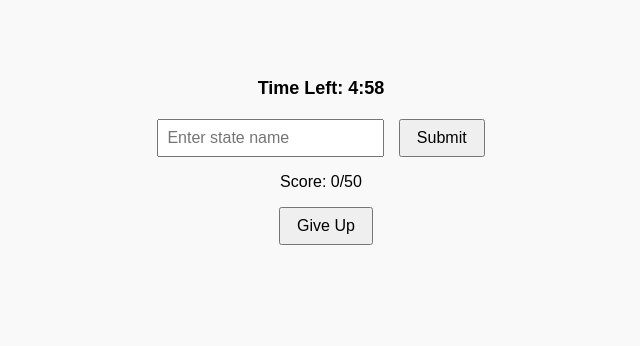
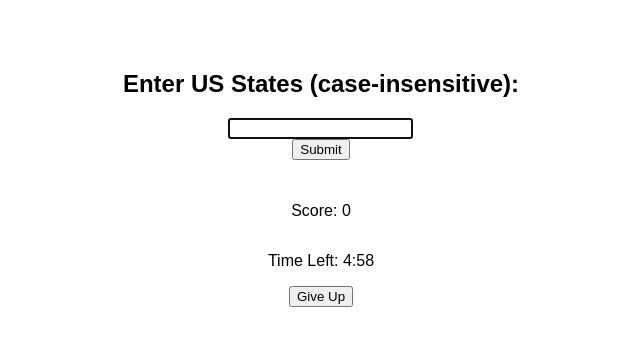
Before and after one commit to vanshhhpandeyyy/us_states_trivia, a plain HTML site: page front/src/index.html in a window 1280 px wide. Both pictures are taken after a click on the button "Start". Shown: the whole page, without its empty margins (319-959 px from the left). Drawn offline with Linux system fonts and the light colour scheme.

Commit message:
compiled again

```diff
--- a/front/src/index.html
+++ b/front/src/index.html
@@ -4,117 +4,126 @@
   <title>US States Trivia</title>
   <style>
     body {
+      display: flex;
+      flex-direction: column;
+      align-items: center;
       font-family: Arial, sans-serif;
-      text-align: center;
-      padding-top: 50px;
-      background: #f9f9f9;
+      margin-top: 50px;
     }
-    #game, #endScreen {
+    #gameArea {
       display: none;
+      flex-direction: column;
+      align-items: center;
     }
-    input {
-      padding: 8px;
-      font-size: 16px;
-    }
-    button {
-      padding: 8px 16px;
-      font-size: 16px;
-      margin-left: 10px;
-    }
-    #timer {
-      font-weight: bold;
-      font-size: 18px;
-      margin: 20px 0;
+    #result {
+      margin-top: 10px;
     }
   </style>
 </head>
 <body>
-
-  <!-- Start Screen -->
-  <div id="startScreen">
-    <h2>Are you ready to name all US states in 5 minutes?</h2>
-    <button onclick="startGame()">Start</button>
+  <div id="intro">
+    <h2>Are you ready to name all 50 U.S. states in 5 minutes?</h2>
+    <button id="startBtn">Start</button>
   </div>
 
-  <!-- Game Interface -->
-  <div id="game">
-    <p id="timer">Time Left: 5:00</p>
-    <input type="text" id="stateInput" placeholder="Enter state name" />
-    <button onclick="submitState()">Submit</button>
+  <div id="gameArea">
+    <h2>Enter US States (case-insensitive):</h2>
+    <input type="text" id="stateInput" />
+    <button id="submitBtn">Submit</button>
     <p id="result"></p>
-    <p>Score: <span id="score">0</span>/50</p>
-    <button onclick="endGame(false)">Give Up</button>
+    <p>Score: <span id="score">0</span></p>
+    <p>Time Left: <span id="timer">5:00</span></p>
+    <button id="giveUpBtn">Give Up</button>
   </div>
 
-  <!-- End Screen -->
-  <div id="endScreen">
-    <h2 id="endMessage"></h2>
-    <p>Final Score: <span id="finalScore"></span>/50</p>
-    <button onclick="restart()">Restart</button>
+  <div id="endScreen" style="display:none;">
+    <h2 id="finalMessage"></h2>
+    <button onclick="location.reload()">Restart</button>
   </div>
 
   <script>
     let score = 0;
-    let timeLeft = 300; // 5 minutes = 300 seconds
+    let correct = new Set();
     let timerInterval;
-    const correct = new Set();
+
+    const stateInput = document.getElementById("stateInput");
+    const scoreSpan = document.getElementById("score");
+    const result = document.getElementById("result");
+    const timerDisplay = document.getElementById("timer");
 
     function startGame() {
-      document.getElementById("startScreen").style.display = "none";
-      document.getElementById("game").style.display = "block";
-      timerInterval = setInterval(updateTimer, 1000);
-    }
-
-    function updateTimer() {
-      if (timeLeft <= 0) {
-        endGame(false);
-        return;
-      }
-      timeLeft--;
-      const min = Math.floor(timeLeft / 60);
-      const sec = String(timeLeft % 60).padStart(2, '0');
-      document.getElementById("timer").innerText = `Time Left: ${min}:${sec}`;
+      document.getElementById("intro").style.display = "none";
+      document.getElementById("gameArea").style.display = "flex";
+      startTimer(300); // 5 minutes
+      stateInput.focus();
     }
 
     async function submitState() {
-      const input = document.getElementById("stateInput");
-      const state = input.value.trim();
+      const state = stateInput.value.trim();
+      if (!state) return;
 
       const res = await fetch("/check", {
         method: "POST",
         body: state
       });
+
       const text = await res.text();
 
       if (text === "valid" && !correct.has(state.toLowerCase())) {
         correct.add(state.toLowerCase());
         score++;
-        document.getElementById("result").innerText = "Correct!";
+        result.innerText = "Correct!";
       } else if (correct.has(state.toLowerCase())) {
-        document.getElementById("result").innerText = "Already entered.";
+        result.innerText = "Already entered.";
       } else {
-        document.getElementById("result").innerText = "Invalid.";
+        result.innerText = "Invalid.";
       }
 
-      document.getElementById("score").innerText = score;
-      input.value = "";
+      scoreSpan.innerText = score;
+      stateInput.value = "";
 
       if (score === 50) {
         endGame(true);
       }
     }
 
-    function endGame(won) {
-      clearInterval(timerInterval);
-      document.getElementById("game").style.display = "none";
-      document.getElementById("endScreen").style.display = "block";
-      document.getElementById("endMessage").innerText = won ? "You Won!" : "You Lost. Wanna try again?";
-      document.getElementById("finalScore").innerText = score;
+    function startTimer(seconds) {
+      let remaining = seconds;
+      timerDisplay.innerText = formatTime(remaining);
+      timerInterval = setInterval(() => {
+        remaining--;
+        timerDisplay.innerText = formatTime(remaining);
+        if (remaining <= 0) {
+          clearInterval(timerInterval);
+          endGame(false);
+        }
+      }, 1000);
     }
 
-    function restart() {
-      location.reload();
+    function formatTime(sec) {
+      const m = String(Math.floor(sec / 60)).padStart(1, "0");
+      const s = String(sec % 60).padStart(2, "0");
+      return `${m}:${s}`;
     }
+
+    function endGame(won) {
+      document.getElementById("gameArea").style.display = "none";
+      document.getElementById("endScreen").style.display = "block";
+      document.getElementById("finalMessage").innerText = won ? "You Won!" : "You Lost!";
+    }
+
+    document.getElementById("startBtn").addEventListener("click", startGame);
+    document.getElementById("submitBtn").addEventListener("click", submitState);
+    document.getElementById("giveUpBtn").addEventListener("click", () => {
+      clearInterval(timerInterval);
+      endGame(false);
+    });
+    stateInput.addEventListener("keypress", e => {
+      if (e.key === "Enter") {
+        e.preventDefault();
+        submitState();
+      }
+    });
   </script>
 </body>
 </html>
```
